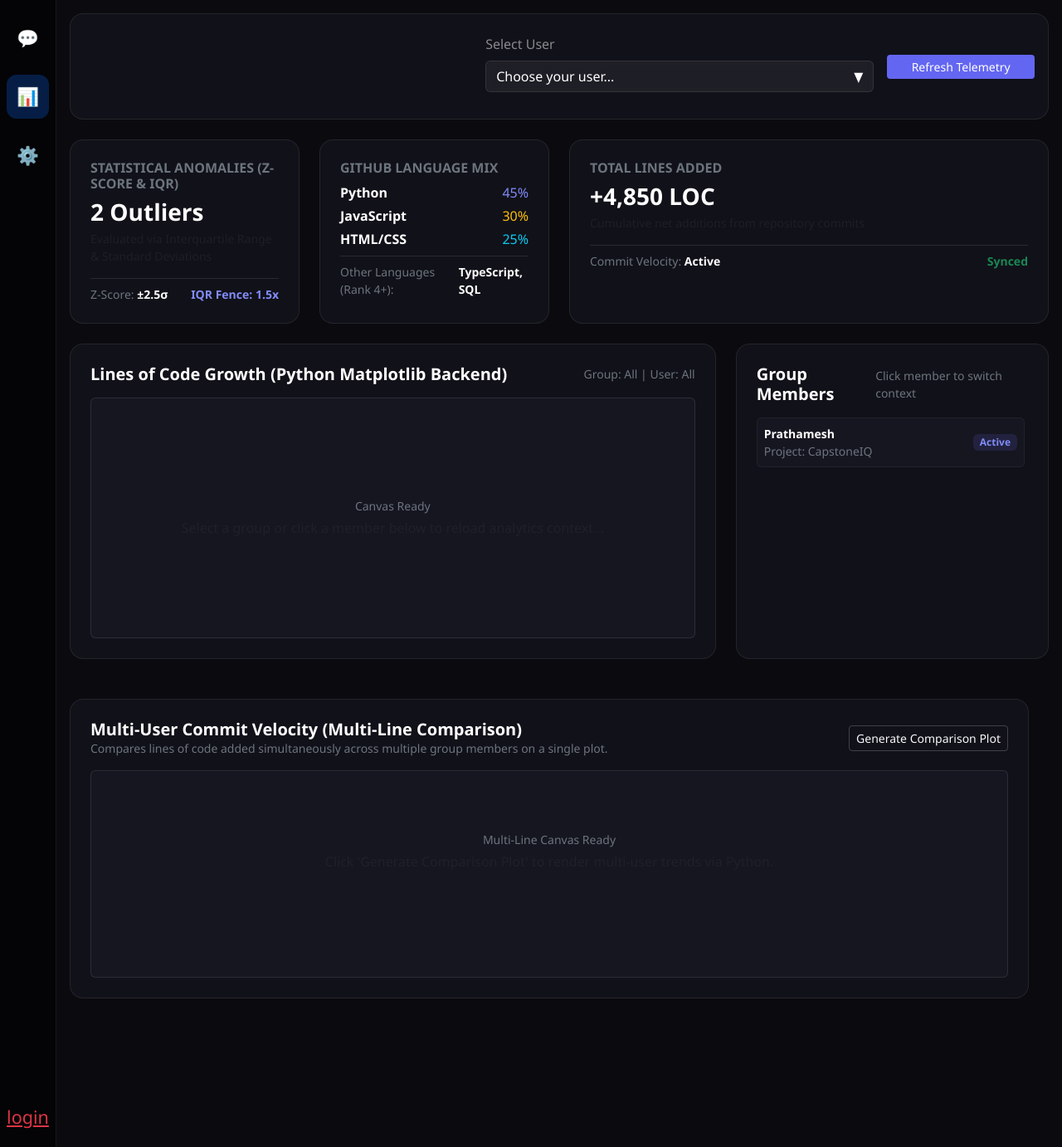
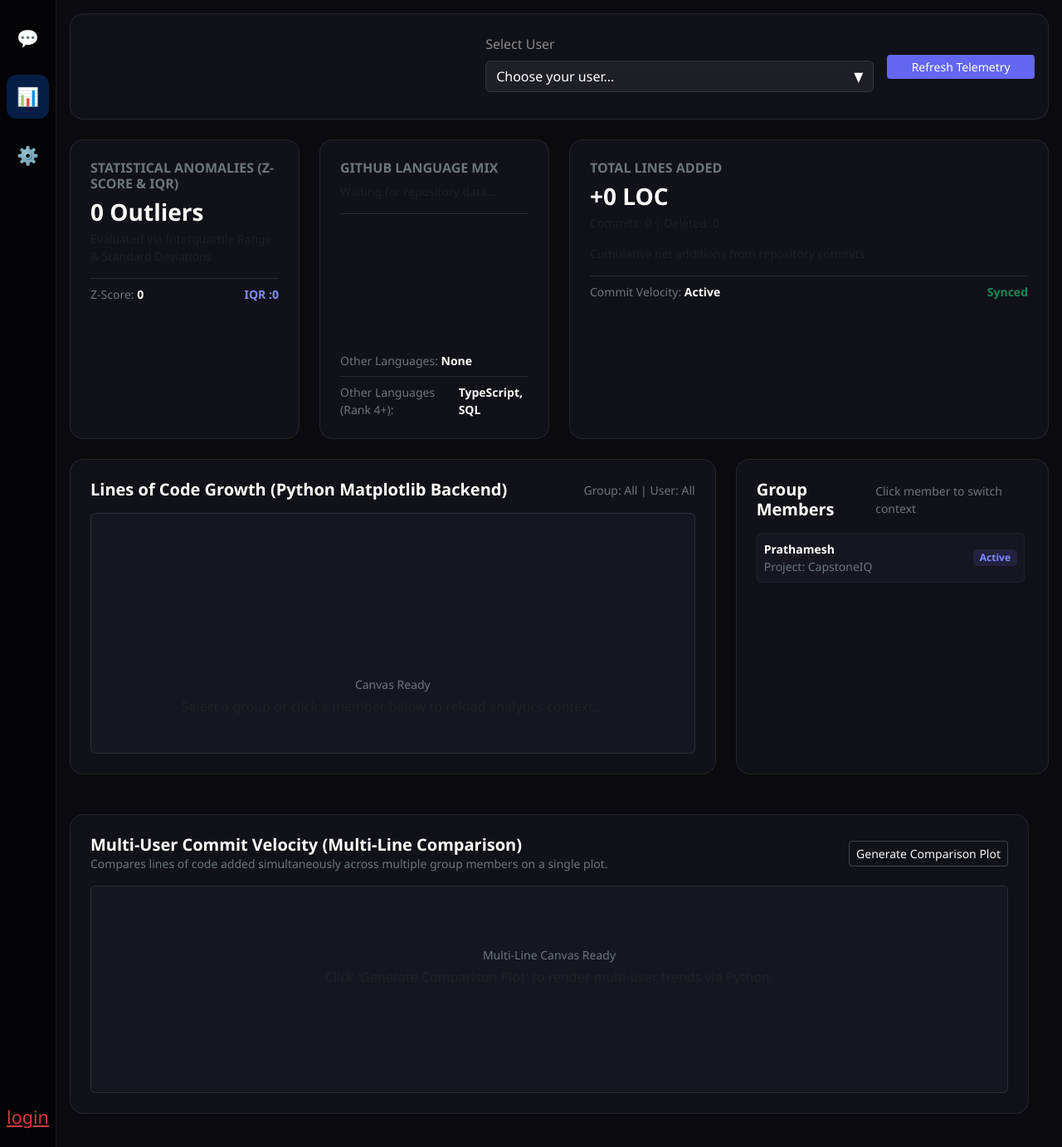
Before and after one commit to prathmeshhalande1/CapstoneIQ, a Django app: page /accounts/logout/ in a window 1280 px wide, after a click that opens the changed part. Shown: the whole page at 83% size. Run offline with Django 5.2, Linux system fonts and the light colour scheme; a map, chart or similar area stays blank.

Commit message:
start working on dynamic analsis page 25% work is compleat

```diff
--- a/static/js/analsisBackendCall.js
+++ b/static/js/analsisBackendCall.js
@@ -2,11 +2,13 @@ function refreshTelemetry() {
     const groupId = $('#selectedProjectId').val();
     const userId = $('#selectedUserId').val();
     const userData = JSON.parse(sessionStorage.getItem('user') || '[]');
+    const refreshBtn = $('#refreshTelemetryBtn');
+    refreshBtn.prop('disabled', true).text('Syncing...');
     $.ajax({
         url: '/Telemetry/get-user-group-repositories/',
         type: 'POST',
         headers: {
-        'X-CSRFToken': getCookie('csrftoken')
+            'X-CSRFToken': getCookie('csrftoken')
         },
         data: {
             group_id: groupId,
@@ -14,16 +16,201 @@ function refreshTelemetry() {
             user: JSON.stringify(userData)
         },
         success: function (response) {
-            console.log("Repository URLs:", response.all_commits);
-            console.log("Repository URLs:", response.analytics)
+            if (response.status === true) {
+                console.log("Repository all commit:", response.all_commits);
+                console.log("Repository summay:", response.analytics)
+                console.log("Repository ", response.language_usage)
+                updateTelemetryDashboard(response);
+                console.log("Telemetry updated successfully!");
+            } else {
+                console.log("Telemetry update failed:", response.message);
+            }
         },
         error: function (xhr, status, error) {
             console.log("Status Code:", xhr.status);
             console.log("AJAX Status:", status);
             console.log("Error:", error);
             console.log("Response:", xhr.responseText);
+        },
+        complete: function () {
+            refreshBtn.prop('disabled', false).text('Refresh Telemetry');
         }
     });
+}
+
+let languageChartInstance = null;
+let commitGrowthChartInstance = null;
+function updateTelemetryDashboard(response) {
+    // 1. Repository summary
+    const summary = response.analytics || {};
+    $('#metricOutliersCount').text(
+        (Number(summary.z_score_outliers || 0) +
+            Number(summary.iqr_outliers || 0)) + ' Outliers'
+    );
+    $('#zScoreOutliers').text(summary.z_score_outliers || 0);
+    $('#iqrOutliers').text(summary.iqr_outliers || 0);
+    $('#totalLocMetric').text(
+        '+' + Number(summary.total_added || 0).toLocaleString() + ' LOC'
+    );
+
+    const languages = response.language_usage || {};
+    const sortedLanguages = Object.entries(languages)
+        .sort((a, b) => b[1] - a[1]);
+    const topThree = sortedLanguages.slice(0, 3);
+    const otherLanguages = sortedLanguages.slice(3);
+    let languageHTML = '';
+    topThree.forEach(([name, percentage], index) => {
+        languageHTML += `
+            <div class="d-flex justify-content-between
+                        align-items-center mb-2">
+                <span class="text-white fw-bold">
+                    ${name}
+                </span>
+                <span style="color: #818cf8;">
+                    ${Number(percentage).toFixed(2)}%
+                </span>
+            </div>
+        `;
+    });
+    $('#topLanguagesContainer').html(
+        languageHTML || '<p class="text-muted">No language data</p>'
+    );
+    $('#otherLanguagesList').text(
+        otherLanguages.map(item => item[0]).join(', ') || 'None'
+    );
+    // 3. Language doughnut chart
+    const languageCanvas = document.getElementById('languageChart');
+    if (languageCanvas) {
+        if (languageChartInstance) {
+            languageChartInstance.destroy();
+        }
+        languageChartInstance = new Chart(languageCanvas, {
+            type: 'doughnut',
+            data: {
+                labels: sortedLanguages.map(item => item[0]),
+                datasets: [{
+                    data: sortedLanguages.map(item => item[1]),
+                    backgroundColor: [
+                        '#3776AB',
+                        '#F7DF1E',
+                        '#E34F26',
+                        '#1572B6',
+                        '#28A745',
+                        '#9333EA',
+                        '#EC4899'
+                    ],
+                    borderWidth: 1
+                }]
+            },
+            options: {
+                responsive: true,
+                plugins: {
+                    legend: {
+                        display: false
+                    },
+                    tooltip: {
+                        callbacks: {
+                            label: function (context) {
+                                return context.label + ': ' +
+                                    context.parsed + '%';
+                            }
+                        }
+                    }
+                }
+            }
+        });
+    }
+
+    // Commit growth chart
+    const commits = [...(response.processed_commits || [])];
+    commits.sort((a, b) =>
+        new Date(a.commitdata) - new Date(b.commitdata)
+    );
+    const dailyData = {};
+    commits.forEach(commit => {
+        const date = commit.commitdata;
+        if (!dailyData[date]) {
+            dailyData[date] = {
+                added: 0,
+                deleted: 0
+            };
+        }
+        dailyData[date].added += Number(commit.addline || 0);
+        dailyData[date].deleted += Number(commit.deletline || 0);
+    });
+
+    const dates = Object.keys(dailyData);
+    const addedData = dates.map(date => dailyData[date].added);
+    const deletedData = dates.map(date => dailyData[date].deleted);
+    const commitCanvas = document.getElementById('commitGrowthChart');
+    if (commitCanvas) {
+        if (commitGrowthChartInstance) {
+            commitGrowthChartInstance.destroy();
+        }
+        commitGrowthChartInstance = new Chart(commitCanvas, {
+            type: 'line',
+            data: {
+                labels: dates,
+                datasets: [
+                    {
+                        label: 'Lines Added',
+                        data: addedData,
+                        borderColor: '#22c55e',
+                        backgroundColor: 'rgba(34,197,94,0.15)',
+                        fill: true,
+                        tension: 0.4
+                    },
+                    {
+                        label: 'Lines Deleted',
+                        data: deletedData,
+                        borderColor: '#ef4444',
+                        backgroundColor: 'rgba(239,68,68,0.1)',
+                        fill: true,
+                        tension: 0.4
+                    }
+                ]
+            },
+
+            options: {
+                responsive: true,
+                maintainAspectRatio: false,
+                plugins: {
+                    legend: {
+                        labels: {
+                            color: '#ffffff'
+                        }
+                    }
+                },
+
+                scales: {
+                    x: {
+                        ticks: {
+                            color: '#aaaaaa'
+                        },
+                        grid: {
+                            color: 'rgba(255,255,255,0.05)'
+                        }
+                    },
+                    y: {
+                        beginAtZero: true,
+                        ticks: {
+                            color: '#aaaaaa'
+                        },
+                        grid: {
+                            color: 'rgba(255,255,255,0.05)'
+                        }
+                    }
+                }
+            }
+        });
+    }
+
+    // Update chart context
+    $('#activeChartContext').text(
+        'Group: ' + ($('#selectedProjectId').val() || 'All') +
+        ' | User: ' + ($('#selectedUserId').val() || 'All')
+    );
+    console.log('Dashboard updated successfully');
 }
 
 function getCookie(name) {
--- a/templates/accounts/index.html
+++ b/templates/accounts/index.html
@@ -84,7 +84,7 @@
     <script src="{% static 'js/index.js' %}"></script>
     <script src="{% static 'js/analsis.js' %}"></script>
     <script src="{% static 'js/analsisBackendCall.js' %}"></script>
-
+    <script src="https://cdn.jsdelivr.net/npm/chart.js"></script>
 </body>
 
 </html>
--- a/templates/components/analyticsView.html
+++ b/templates/components/analyticsView.html
@@ -19,7 +19,8 @@
                 </div>
                 <div class="col-md-2 text-md-end">
                     <button class="btn btn-sm btn-primary w-100 mt-4 mt-md-0"
-                            style="background-color: #6366f1; border: none;" id="refreshTelemetryBtn">Refresh Telemetry</button>
+                        style="background-color: #6366f1; border: none;" id="refreshTelemetryBtn">Refresh
+                        Telemetry</button>
                 </div>
             </div>
         </div>
@@ -29,12 +30,13 @@
                     style="background: rgba(20, 20, 30, 0.75); backdrop-filter: blur(16px); border: 1px solid rgba(255, 255, 255, 0.08); border-radius: 1rem;">
                     <h6 class="text-secondary text-uppercase fs-7 fw-bold mb-2">Statistical Anomalies (Z-Score & IQR)
                     </h6>
-                        <h3 class="text-white fw-bold mb-1" id="metricOutliersCount">2 Outliers</h3>
+                    <h3 class="text-white fw-bold mb-1" id="metricOutliersCount">0 Outliers</h3>
                     <p class="text-muted small mb-3">Evaluated via Interquartile Range & Standard Deviations</p>
                     <div
                         class="d-flex justify-content-between small border-top border-secondary border-opacity-25 pt-2">
-                            <span class="text-secondary">Z-Score: <strong class="text-white">±2.5σ</strong></span>
-                            <span class="fw-bold" style="color: #818cf8;">IQR Fence: 1.5x</span>
+                        <span class="text-secondary">Z-Score: <strong class="text-white"
+                                id="zScoreOutliers">0</strong></span>
+                        <span class="fw-bold" style="color: #818cf8;">IQR :<span id="iqrOutliers">0</span></span>
                     </div>
                 </div>
             </div>
@@ -44,17 +46,19 @@
                     style="background: rgba(20, 20, 30, 0.75); backdrop-filter: blur(16px); border: 1px solid rgba(255, 255, 255, 0.08); border-radius: 1rem;">
                     <h6 class="text-secondary text-uppercase fs-7 fw-bold mb-2">GitHub Language Mix</h6>
                     <div id="topLanguagesContainer">
-                            <div class="d-flex justify-content-between align-items-center mb-1">
-                                <span class="text-white fw-bold" id="lang1Name">Python</span>
-                                <span class="text-accent" id="lang1Pct" style="color: #818cf8;">45%</span>
+                        <div id="topLanguagesContainer">
+                            <p class="text-muted small">Waiting for repository data...</p>
                         </div>
-                            <div class="d-flex justify-content-between align-items-center mb-1">
-                                <span class="text-white fw-bold" id="lang2Name">JavaScript</span>
-                                <span class="text-warning" id="lang2Pct">30%</span>
+
+                        <div class="border-top border-secondary border-opacity-25 pt-2 mt-2">
+                            <canvas id="languageChart"></canvas>
                         </div>
-                            <div class="d-flex justify-content-between align-items-center mb-2">
-                                <span class="text-white fw-bold" id="lang3Name">HTML/CSS</span>
-                                <span class="text-info" id="lang3Pct">25%</span>
+
+                        <div class="small mt-2">
+                            <span class="text-secondary">Other Languages:</span>
+                            <span class="text-white fw-semibold" id="otherLanguagesList">
+                                None
+                            </span>
                         </div>
                     </div>
                     <div
@@ -69,7 +73,14 @@
                 <div class="glass-card p-4 h-100"
                     style="background: rgba(20, 20, 30, 0.75); backdrop-filter: blur(16px); border: 1px solid rgba(255, 255, 255, 0.08); border-radius: 1rem;">
                     <h6 class="text-secondary text-uppercase fs-7 fw-bold mb-2">Total Lines Added</h6>
-                        <h3 class="text-white fw-bold mb-1" id="totalLocMetric">+4,850 LOC</h3>
+                    <h3 class="text-white fw-bold mb-1" id="totalLocMetric">
+                    +0 LOC
+                    </h3>
+                    <p class="text-muted small">
+                        Commits: <span id="totalCommitsMetric">0</span>
+                        |
+                        Deleted: <span id="totalDeletedMetric">0</span>
+                    </p>
                     <p class="text-muted small mb-3">Cumulative net additions from repository commits</p>
                     <div
                         class="d-flex justify-content-between small border-top border-secondary border-opacity-25 pt-2">
@@ -91,8 +102,7 @@
                     <div id="pythonGraphContainer"
                         class="w-100 rounded border border-secondary border-opacity-25 d-flex flex-column justify-content-center align-items-center flex-grow-1"
                         style="background: rgba(30, 30, 45, 0.4); min-height: 280px;">
-                            <img id="pythonMatplotlibChartImg" src="" alt="Matplotlib Graph"
-                                class="img-fluid rounded d-none" style="max-height: 280px;">
+                        <canvas id="commitGrowthChart"></canvas>
                         <div id="graphPlaceholderText" class="text-center p-3">
                             <span class="text-secondary small d-block mb-1">Canvas Ready</span>
                             <span class="text-muted fs-7">Select a group or click a member below to reload analytics
```
Also changed, not shown: apps/telemetry/views.py (+40 -3 lines). Lines whose indentation alone changed are shown as unchanged.
